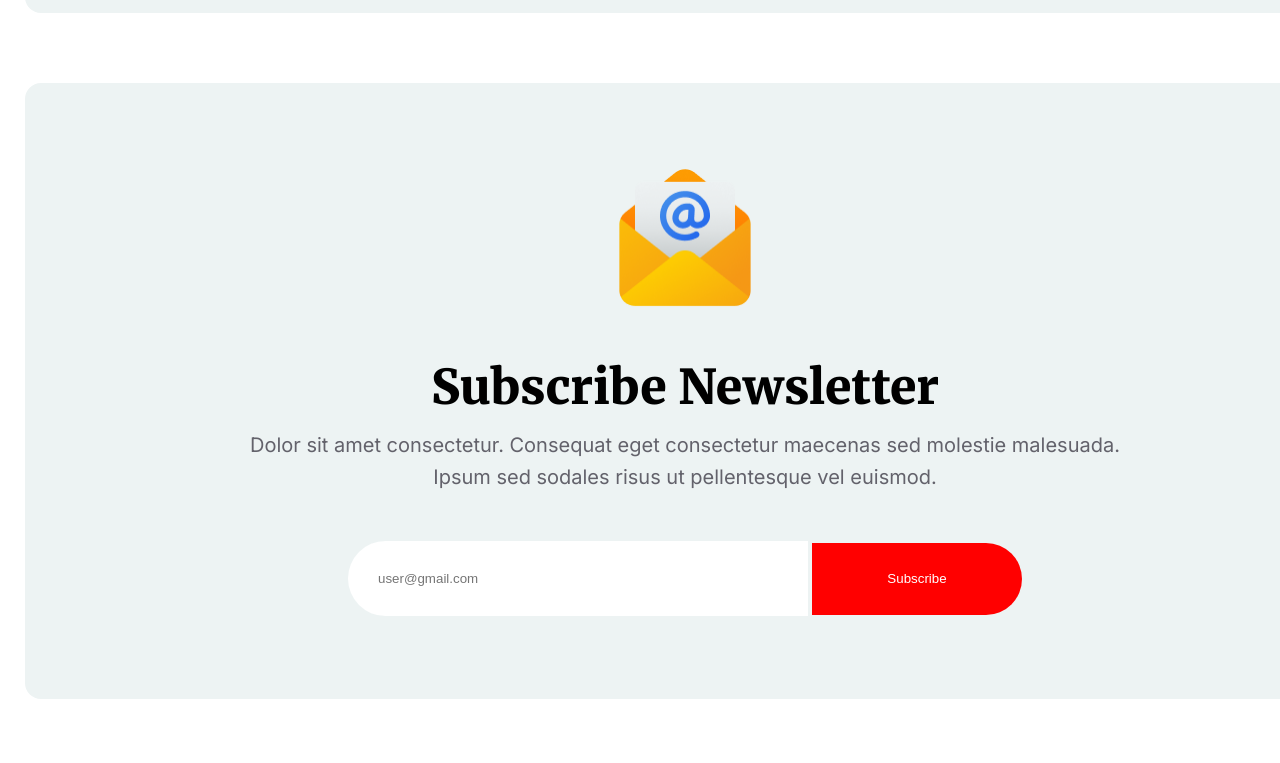
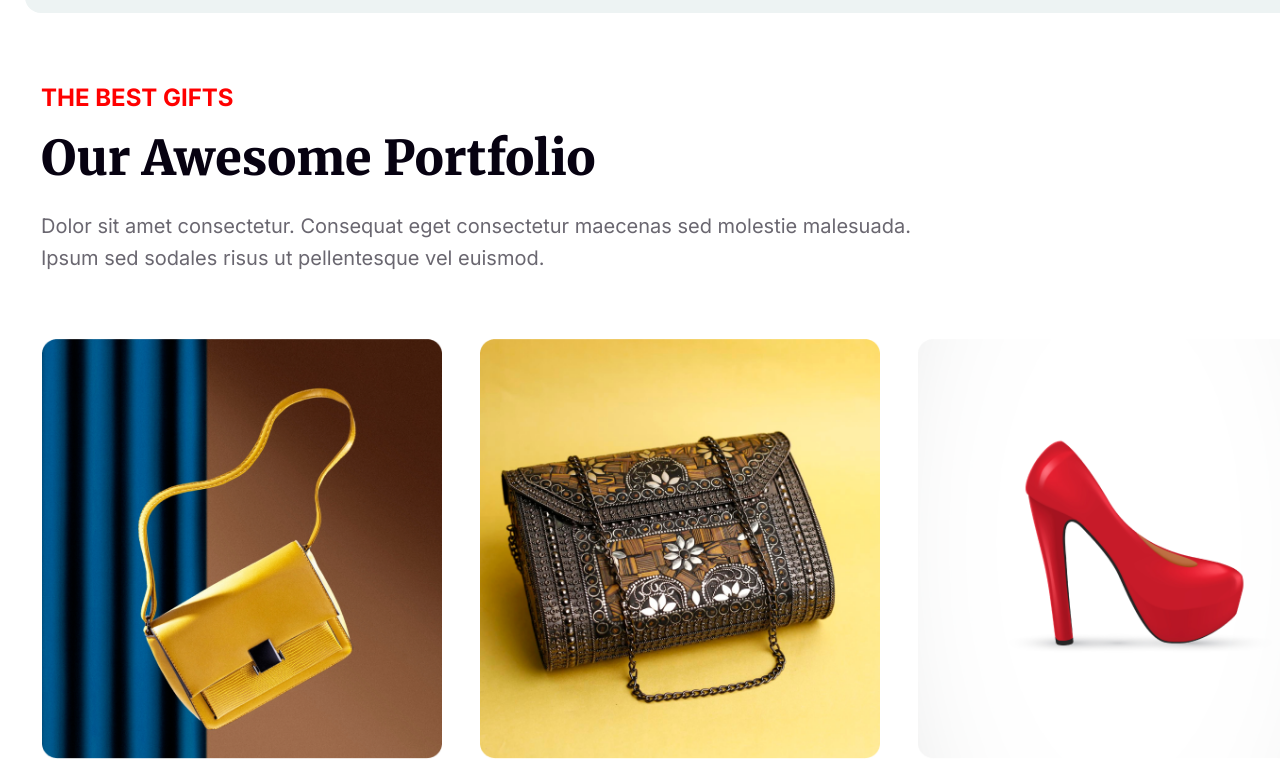
Before and after one commit to tamimtarek/Assignment-1st, a plain HTML site: page index.html in a window 1280 px wide. Shown: the part 2789-3552 px from the top of the page. Drawn offline with Linux system fonts and the light colour scheme.

Commit message:
Product items

```diff
--- a/index.html
+++ b/index.html
@@ -41,6 +41,21 @@
             <h3 class="time"><span class="red">Time:</span class="red">Evening 7.30 pm to 12.30 am</h3>
             <button class="btn2">JOIN NOW</button>
         </div>
+        <div class="Product">
+            <h3 class="p-title">THE BEST GIFTS</h3>
+            <h3 class="p-heading">Our Awesome Portfolio</h3>
+            <p class="p-paragraph">Dolor sit amet consectetur. Consequat eget consectetur maecenas sed molestie malesuada. Ipsum sed sodales risus ut pellentesque vel euismod. </p>
+            <div class="product1">
+                <img src="resources/Rectangle 3.png" alt="">
+                <img src="resources/Rectangle 4.png" alt="">
+                <img src="resources/Rectangle 5.png" alt="">
+            </div>
+            <div class="product2">
+                <img src="resources/Rectangle 6.png" alt="">
+                <img src="resources/Rectangle 7.png" alt="">
+                <img src="resources/Rectangle 8.png" alt="">
+            </div>
+        </div>
         <div class="subscribe">
             <img class="mail" src="resources/Group 61.png" alt="">
             <h3 class="s-title">Subscribe Newsletter</h3>
--- a/style/style.css
+++ b/style/style.css
@@ -145,6 +145,47 @@
     border: none;
 }
 
+/* Product section */
+
+.Product{
+    width: 1320px;
+    margin-left: 25px;
+    margin-top: 70px;
+}
+.p-title{
+    color: #F00;
+    font-family: Inter;
+    font-size: 24px;
+    font-weight: 700;
+    margin-left: 16px;
+}
+.p-heading{
+    color: #070211;
+    font-family: Merriweather;
+    font-size: 48px;
+    font-weight: 900;
+    margin-top: 16px;
+    margin-left: 16px;
+}
+.p-paragraph{
+    width: 896px;
+    color: rgba(7, 2, 17, 0.60);
+    font-family: Inter;
+    font-size: 20px;
+    font-weight: 400;
+    line-height: 32px;
+    margin-top: 22px;
+    margin-left: 16px;
+    margin-bottom: 48px;
+}
+.product1 img ,.product2 img{
+    width: 400px;
+    height: 420px;
+    margin: 17px;
+}
+.product1 img:hover ,.product2 img:hover{
+
+}
 /* Subscribe and Email Section */
 .subscribe{
     text-align: center;
```
